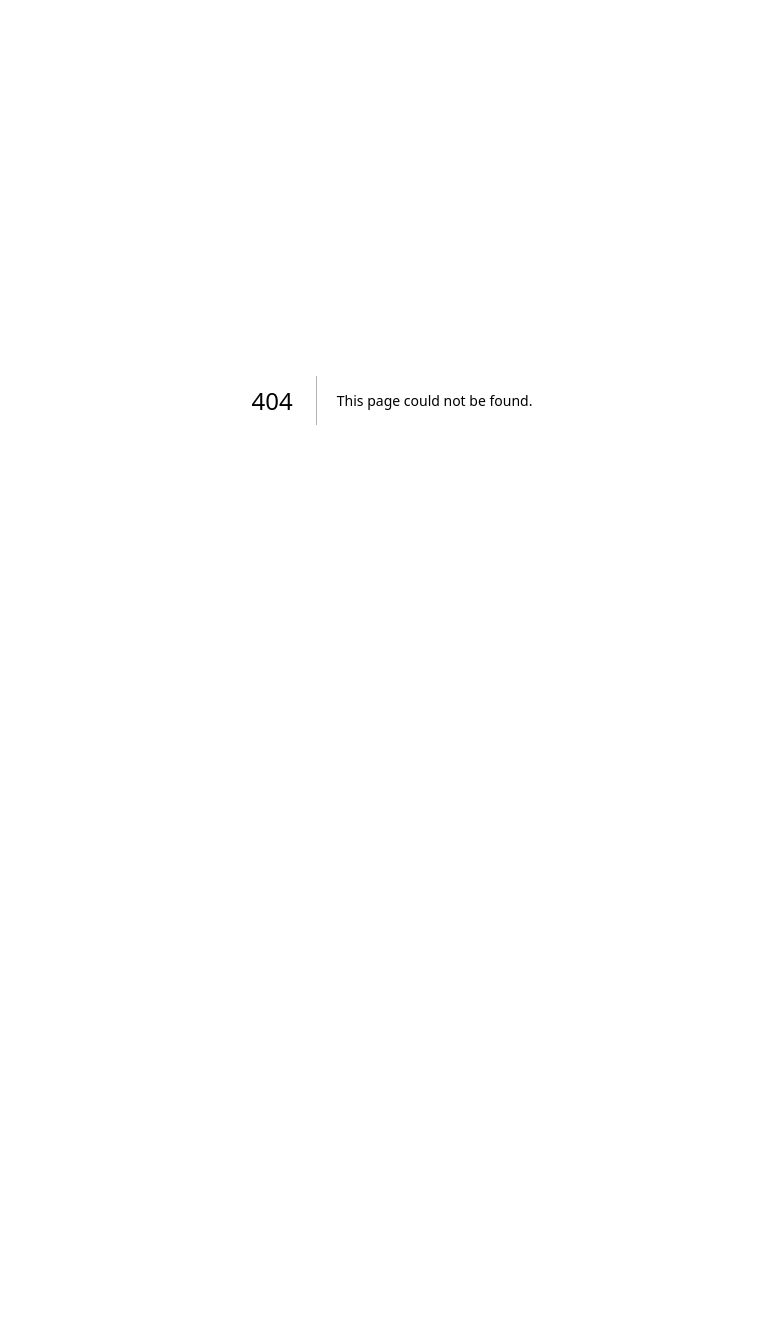
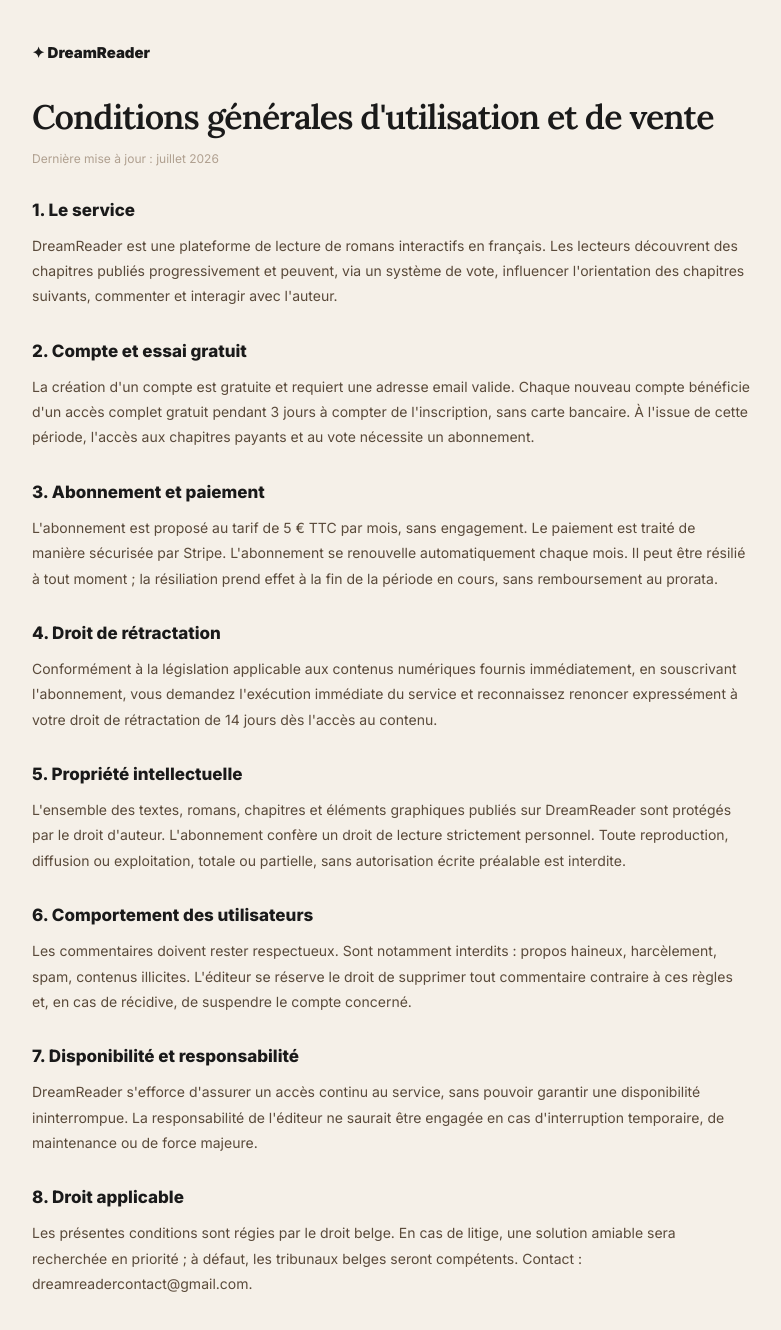
Before and after one commit to dreamreadercontact-netizen/dreamreader-v2, a Next.js app: page /cgu in a window 1280 px wide. Before the commit this address had no page. Shown: the top 1330 px of the page, without its empty margins (248-1029 px from the left). Before the commit the page ends 800 px from the top, so only its background shows below. Built offline with nearby package versions, Linux system fonts and the light colour scheme.

Commit message:
Legal: page CGU/CGV

```diff
--- /dev/null
+++ b/app/cgu/page.tsx
@@ -0,0 +1,50 @@
+import Link from 'next/link'
+
+export const metadata = { title: 'Conditions générales — DreamReader' }
+
+const S = {
+  page: { minHeight: "100vh", background: "#f5f0e8", padding: "40px 20px 80px" } as const,
+  wrap: { maxWidth: 720, margin: "0 auto" } as const,
+  brand: { fontSize: 15, fontWeight: 900, color: "#1a1a1a", textDecoration: "none" } as const,
+  h1: { fontFamily: "Lora,Georgia,serif", fontSize: 34, fontWeight: 600, letterSpacing: -1, margin: "26px 0 8px", color: "#1a1a1a" } as const,
+  date: { fontSize: 12, color: "#b0a090", marginBottom: 30 } as const,
+  h2: { fontSize: 17, fontWeight: 800, margin: "30px 0 10px", color: "#1a1a1a" } as const,
+  p: { fontSize: 14, lineHeight: 1.8, color: "#5a4a3a", margin: "0 0 12px" } as const,
+  note: { fontSize: 12, color: "#9a8878", background: "#fff", border: "1px solid #e0d8cc", borderRadius: 10, padding: "10px 14px", margin: "18px 0" } as const,
+}
+
+export default function CGU() {
+  return (
+    <div style={S.page}>
+      <div style={S.wrap}>
+        <Link href="/" style={S.brand}>✦ DreamReader</Link>
+        <h1 style={S.h1}>Conditions générales d&apos;utilisation et de vente</h1>
+        <div style={S.date}>Dernière mise à jour : juillet 2026</div>
+
+        <h2 style={S.h2}>1. Le service</h2>
+        <p style={S.p}>DreamReader est une plateforme de lecture de romans interactifs en français. Les lecteurs découvrent des chapitres publiés progressivement et peuvent, via un système de vote, influencer l&apos;orientation des chapitres suivants, commenter et interagir avec l&apos;auteur.</p>
+
+        <h2 style={S.h2}>2. Compte et essai gratuit</h2>
+        <p style={S.p}>La création d&apos;un compte est gratuite et requiert une adresse email valide. Chaque nouveau compte bénéficie d&apos;un accès complet gratuit pendant 3 jours à compter de l&apos;inscription, sans carte bancaire. À l&apos;issue de cette période, l&apos;accès aux chapitres payants et au vote nécessite un abonnement.</p>
+
+        <h2 style={S.h2}>3. Abonnement et paiement</h2>
+        <p style={S.p}>L&apos;abonnement est proposé au tarif de 5 € TTC par mois, sans engagement. Le paiement est traité de manière sécurisée par Stripe. L&apos;abonnement se renouvelle automatiquement chaque mois. Il peut être résilié à tout moment ; la résiliation prend effet à la fin de la période en cours, sans remboursement au prorata.</p>
+
+        <h2 style={S.h2}>4. Droit de rétractation</h2>
+        <p style={S.p}>Conformément à la législation applicable aux contenus numériques fournis immédiatement, en souscrivant l&apos;abonnement, vous demandez l&apos;exécution immédiate du service et reconnaissez renoncer expressément à votre droit de rétractation de 14 jours dès l&apos;accès au contenu.</p>
+
+        <h2 style={S.h2}>5. Propriété intellectuelle</h2>
+        <p style={S.p}>L&apos;ensemble des textes, romans, chapitres et éléments graphiques publiés sur DreamReader sont protégés par le droit d&apos;auteur. L&apos;abonnement confère un droit de lecture strictement personnel. Toute reproduction, diffusion ou exploitation, totale ou partielle, sans autorisation écrite préalable est interdite.</p>
+
+        <h2 style={S.h2}>6. Comportement des utilisateurs</h2>
+        <p style={S.p}>Les commentaires doivent rester respectueux. Sont notamment interdits : propos haineux, harcèlement, spam, contenus illicites. L&apos;éditeur se réserve le droit de supprimer tout commentaire contraire à ces règles et, en cas de récidive, de suspendre le compte concerné.</p>
+
+        <h2 style={S.h2}>7. Disponibilité et responsabilité</h2>
+        <p style={S.p}>DreamReader s&apos;efforce d&apos;assurer un accès continu au service, sans pouvoir garantir une disponibilité ininterrompue. La responsabilité de l&apos;éditeur ne saurait être engagée en cas d&apos;interruption temporaire, de maintenance ou de force majeure.</p>
+
+        <h2 style={S.h2}>8. Droit applicable</h2>
+        <p style={S.p}>Les présentes conditions sont régies par le droit belge. En cas de litige, une solution amiable sera recherchée en priorité ; à défaut, les tribunaux belges seront compétents. Contact : dreamreadercontact@gmail.com.</p>
+      </div>
+    </div>
+  )
+}
```
